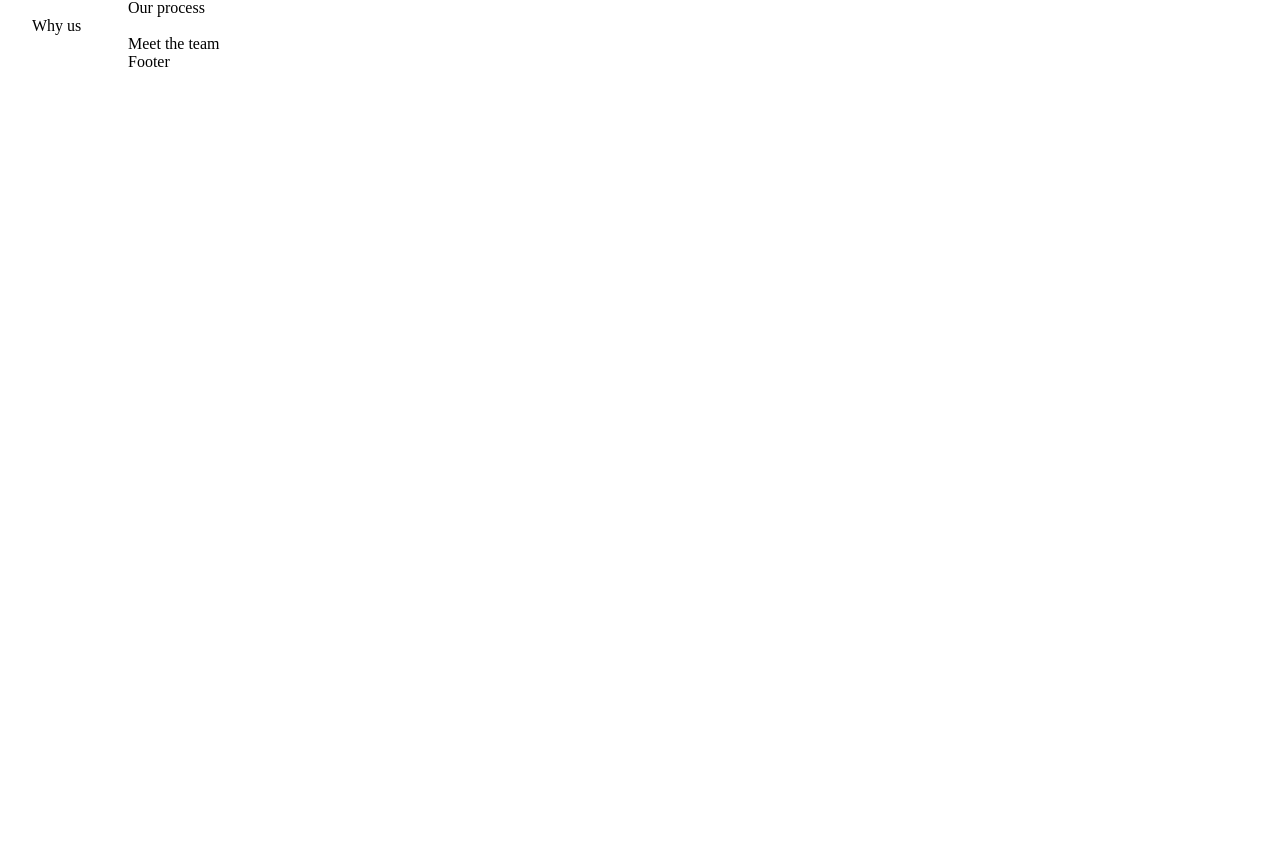
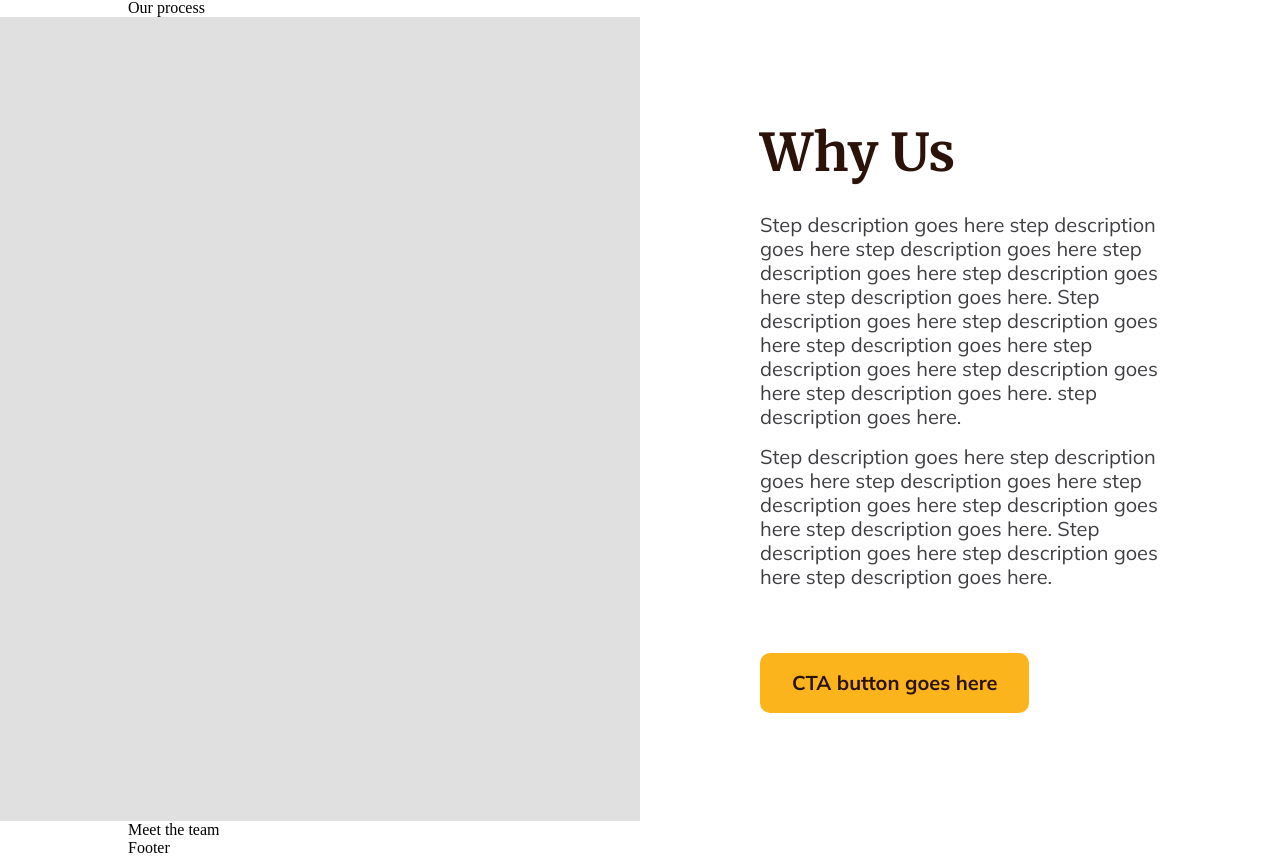
Before and after one commit to dot-slash-digital/tng-web, a Next.js app: page / in a window 1280 px wide. Shown: the part 799-1656 px from the top of the page. Before the commit the page ends 870 px from the top, so only its background shows below. Built offline with nearby package versions, Linux system fonts and the light colour scheme.

Commit message:
second commit

```diff
--- a/app/components/home/why-us.tsx
+++ b/app/components/home/why-us.tsx
@@ -8,7 +8,22 @@ export default () => {
 
   return (
     <div className={styles.component}>
-      <SectionContainer>Why us</SectionContainer>
+      <div className={styles.image} />
+      <div className={styles.container}>
+        <div className={styles["text-box"]}>
+          <div className={styles.title}>{title}</div>
+          {description.map((text, index) => (
+            <div key={index}>
+              <div className={styles.description}>{text}</div>
+            </div>
+          ))}
+        </div>
+        <div className={styles.button}>
+          <a className={styles["button-text"]} href={button.destination}>
+            {button.label}
+          </a>
+        </div>
+      </div>
     </div>
   );
 };
```
